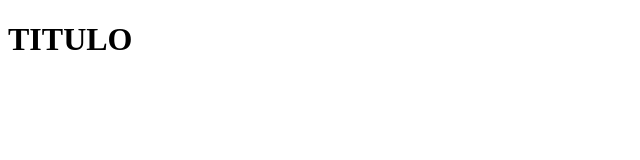
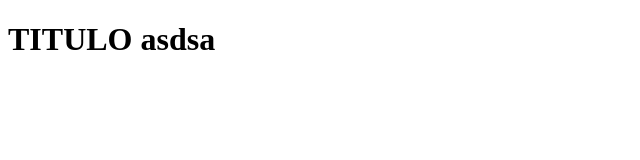
Before and after one commit to nobprosoyxd/LearningGit-Test, a plain HTML site: page index.html in a window 1280 px wide. Shown: the whole page, without its empty margins (0-640 px from the left). Drawn offline with Linux system fonts and the light colour scheme.

Commit message:
se agrego asds al titulo

```diff
--- a/index.html
+++ b/index.html
@@ -4,6 +4,6 @@
 	<title></title>
 </head>
 <body>
-	<h1>TITULO</h1>
+	<h1>TITULO asdsa</h1>
 </body>
 </html>
```
